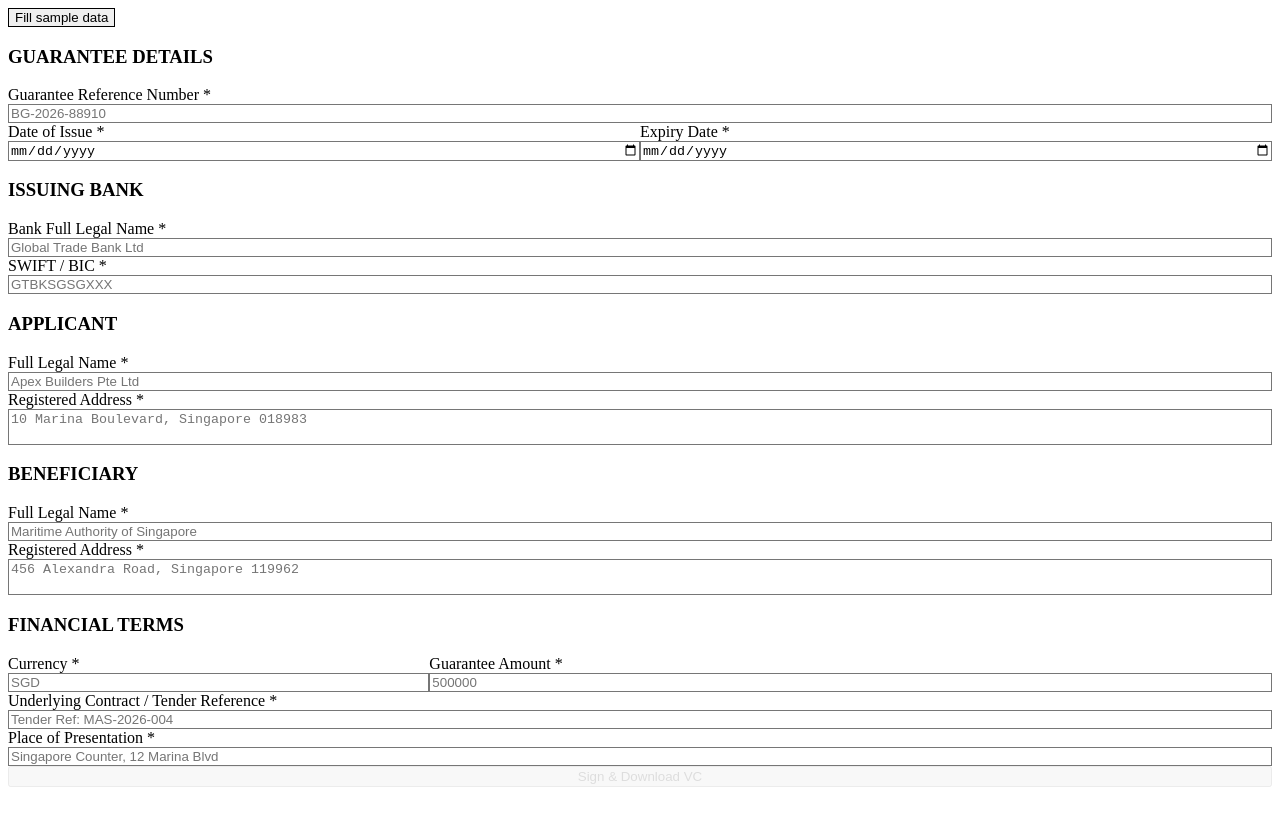
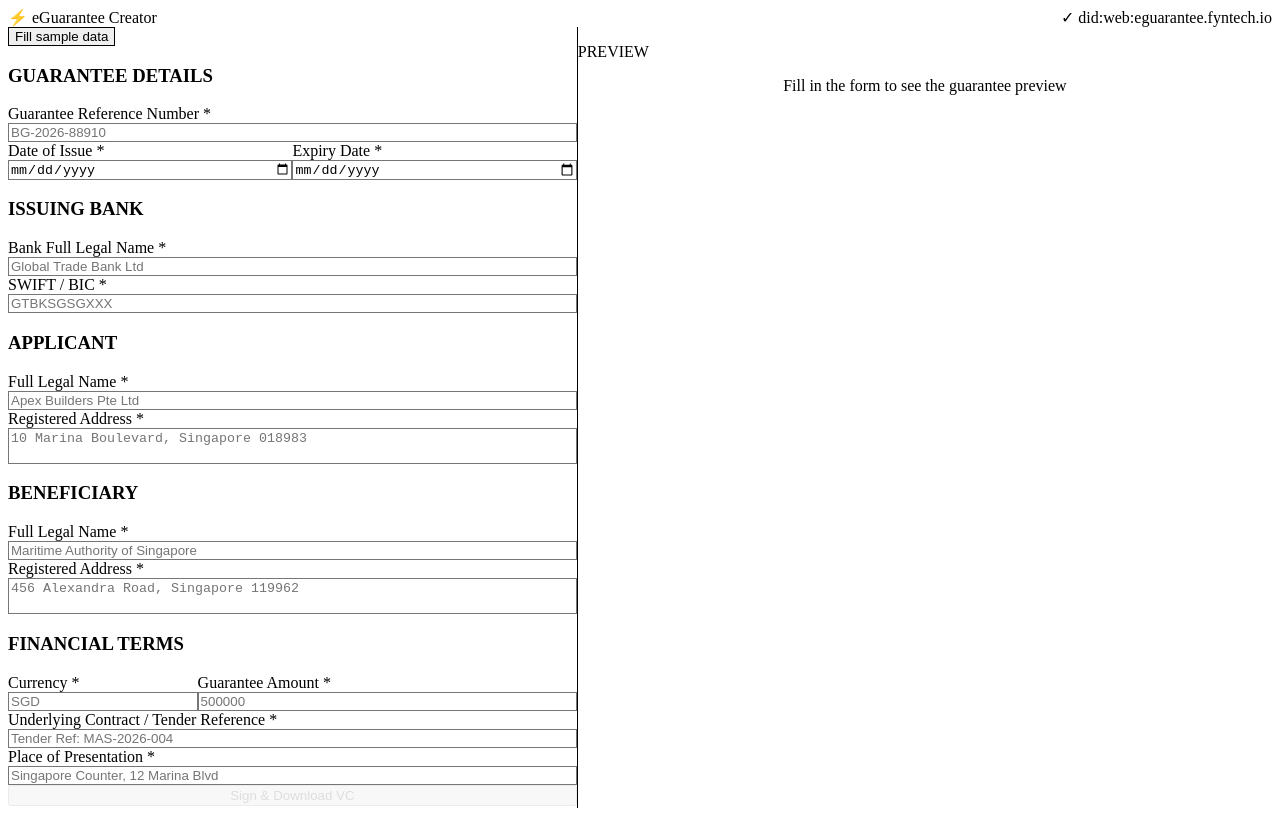
Before and after one commit to pohhendry/eguarantee-demo, a React (Vite) app: page / in a window 1280 px wide. Built offline with nearby package versions, Linux system fonts and the light colour scheme; no server answers.

Commit message:
feat: assemble split-panel app shell with live preview

```diff
--- a/src/App.tsx
+++ b/src/App.tsx
@@ -1,12 +1,133 @@
+import { useState } from 'react';
 import GuaranteeForm from './form/GuaranteeForm';
+import GuaranteePreview from './renderer/GuaranteePreview';
+import VcJsonViewer from './renderer/VcJsonViewer';
+import { assembleVC } from './vc/assembleVC';
+import type { GuaranteeFormData } from './form/schema';
+
+const ISSUER_DID = import.meta.env.VITE_DID_WEB ?? '';
+const RENDERER_URL = import.meta.env.VITE_RENDERER_URL ?? 'https://eguarantee.fyntech.io/renderer';
+
+type AppState =
+  | { phase: 'idle' }
+  | { phase: 'submitting' }
+  | { phase: 'signed'; signedVC: object };
+
 export default function App() {
+  const [appState, setAppState] = useState<AppState>({ phase: 'idle' });
+  const [error, setError] = useState<string | null>(null);
+  const [liveVC, setLiveVC] = useState<ReturnType<typeof assembleVC> | null>(null);
+
+  function handleValidChange(isValid: boolean, data: GuaranteeFormData) {
+    if (isValid) {
+      setLiveVC(assembleVC(data, ISSUER_DID || 'did:web:pending-setup', RENDERER_URL));
+    }
+  }
+
+  async function handleSubmit(data: GuaranteeFormData) {
+    setError(null);
+    setAppState({ phase: 'submitting' });
+    try {
+      const unsignedVC = assembleVC(data, ISSUER_DID || 'did:web:pending-setup', RENDERER_URL);
+      const res = await fetch('/api/vc/sign', {
+        method: 'POST',
+        headers: { 'Content-Type': 'application/json' },
+        body: JSON.stringify({ unsignedVC }),
+      });
+      if (!res.ok) {
+        const body = await res.json().catch(() => ({}));
+        throw new Error(body.error ?? `Server error ${res.status}`);
+      }
+      const { signedVC } = await res.json();
+      setAppState({ phase: 'signed', signedVC });
+    } catch (err) {
+      setError(err instanceof Error ? err.message : 'Signing failed');
+      setAppState({ phase: 'idle' });
+    }
+  }
+
+  function downloadSignedVC(signedVC: object) {
+    const blob = new Blob([JSON.stringify(signedVC, null, 2)], { type: 'application/json' });
+    const url = URL.createObjectURL(blob);
+    const a = document.createElement('a');
+    a.href = url;
+    a.download = 'signed_vc.json';
+    a.click();
+    URL.revokeObjectURL(url);
+  }
+
+  const previewVC = appState.phase === 'signed' ? appState.signedVC : liveVC;
+  const credentialSubject = previewVC
+    ? (previewVC as { credentialSubject: Parameters<typeof GuaranteePreview>[0]['subject'] }).credentialSubject
+    : null;
+
   return (
-    <div className="max-w-md mx-auto mt-8 p-4">
-      <GuaranteeForm
-        onSubmit={(d) => console.log(d)}
-        onValidChange={(v, d) => console.log(v, d)}
-        isSubmitting={false}
-      />
+    <div className="flex flex-col h-screen bg-slate-50">
+      {/* Nav bar */}
+      <header className="flex items-center justify-between bg-indigo-500 px-6 py-3 text-white shadow">
+        <span className="font-bold tracking-wide">⚡ eGuarantee Creator</span>
+        {ISSUER_DID ? (
+          <span className="rounded-full bg-white/20 px-3 py-1 text-xs font-mono">
+            ✓ {ISSUER_DID}
+          </span>
+        ) : (
+          <span className="rounded-full bg-yellow-300 text-yellow-900 px-3 py-1 text-xs">
+            ⚠ Identity not configured — run npm run setup
+          </span>
+        )}
+      </header>
+
+      {/* Split panel */}
+      <div className="flex flex-1 overflow-hidden">
+        {/* Left: Form */}
+        <aside className="w-[45%] overflow-y-auto border-r border-slate-200 bg-white px-6 py-4">
+          <GuaranteeForm
+            onSubmit={handleSubmit}
+            onValidChange={handleValidChange}
+            isSubmitting={appState.phase === 'submitting'}
+          />
+          {error && (
+            <div className="mt-3 rounded-md bg-red-50 border border-red-200 px-4 py-2 text-sm text-red-600">
+              {error}
+            </div>
+          )}
+        </aside>
+
+        {/* Right: Preview */}
+        <main className="flex-1 overflow-y-auto bg-slate-50 px-6 py-4">
+          <p className="text-xs font-bold uppercase tracking-wide text-indigo-500 mb-3">Preview</p>
+
+          {credentialSubject ? (
+            <>
+              <GuaranteePreview subject={credentialSubject} />
+
+              {appState.phase === 'signed' && (
+                <div className="mt-4 flex items-center justify-between rounded-lg bg-green-50 border border-green-200 px-4 py-3">
+                  <div>
+                    <p className="text-sm font-semibold text-green-700">✓ Signed VC ready</p>
+                    <p className="text-xs text-green-600">Drag signed_vc.json onto trustvc.io to verify</p>
+                  </div>
+                  <button
+                    onClick={() => downloadSignedVC((appState as { phase: 'signed'; signedVC: object }).signedVC)}
+                    className="rounded-md bg-green-600 px-4 py-2 text-sm font-semibold text-white hover:bg-green-700"
+                  >
+                    Download signed_vc.json
+                  </button>
+                </div>
+              )}
+
+              <VcJsonViewer
+                vc={previewVC!}
+                label={appState.phase === 'signed' ? 'Signed VC JSON ▾' : 'Unsigned VC JSON (preview) ▾'}
+              />
+            </>
+          ) : (
+            <div className="flex items-center justify-center h-48 text-slate-400 text-sm">
+              Fill in the form to see the guarantee preview
+            </div>
+          )}
+        </main>
+      </div>
     </div>
   );
 }
```
